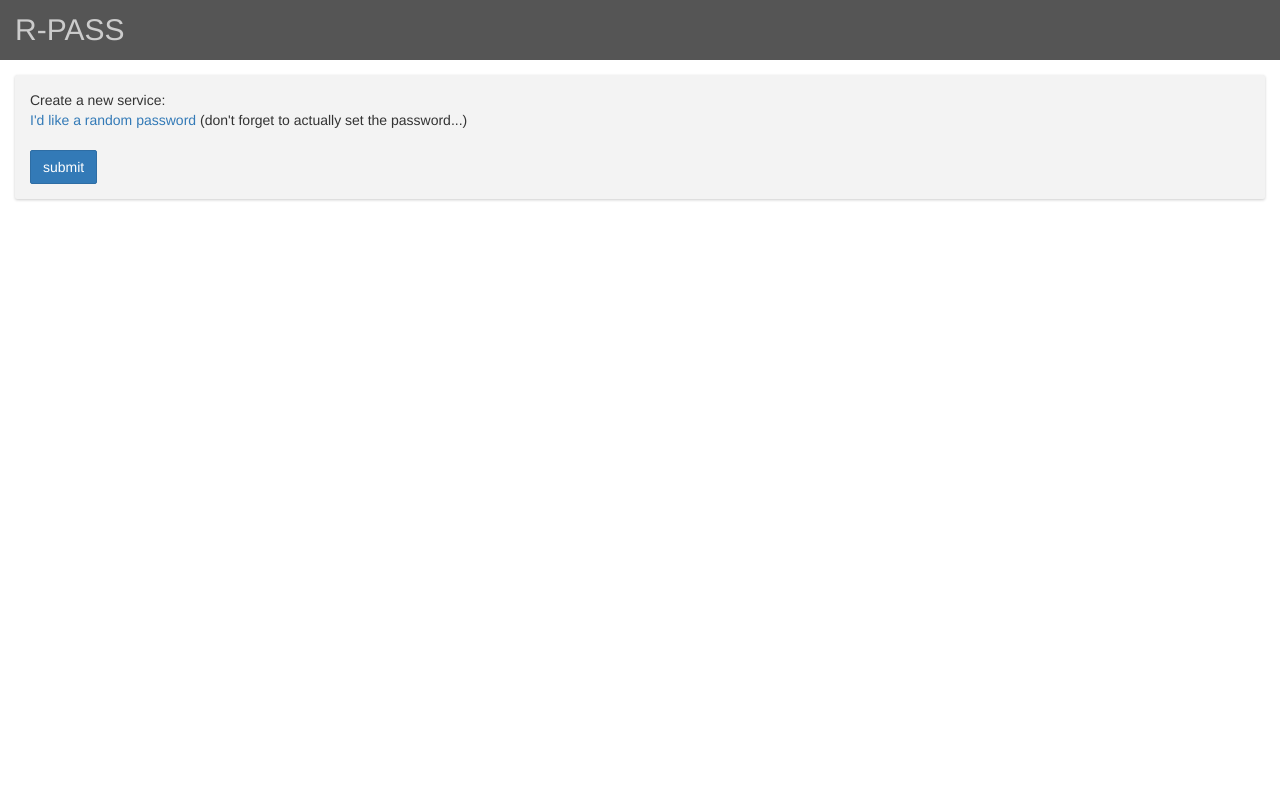
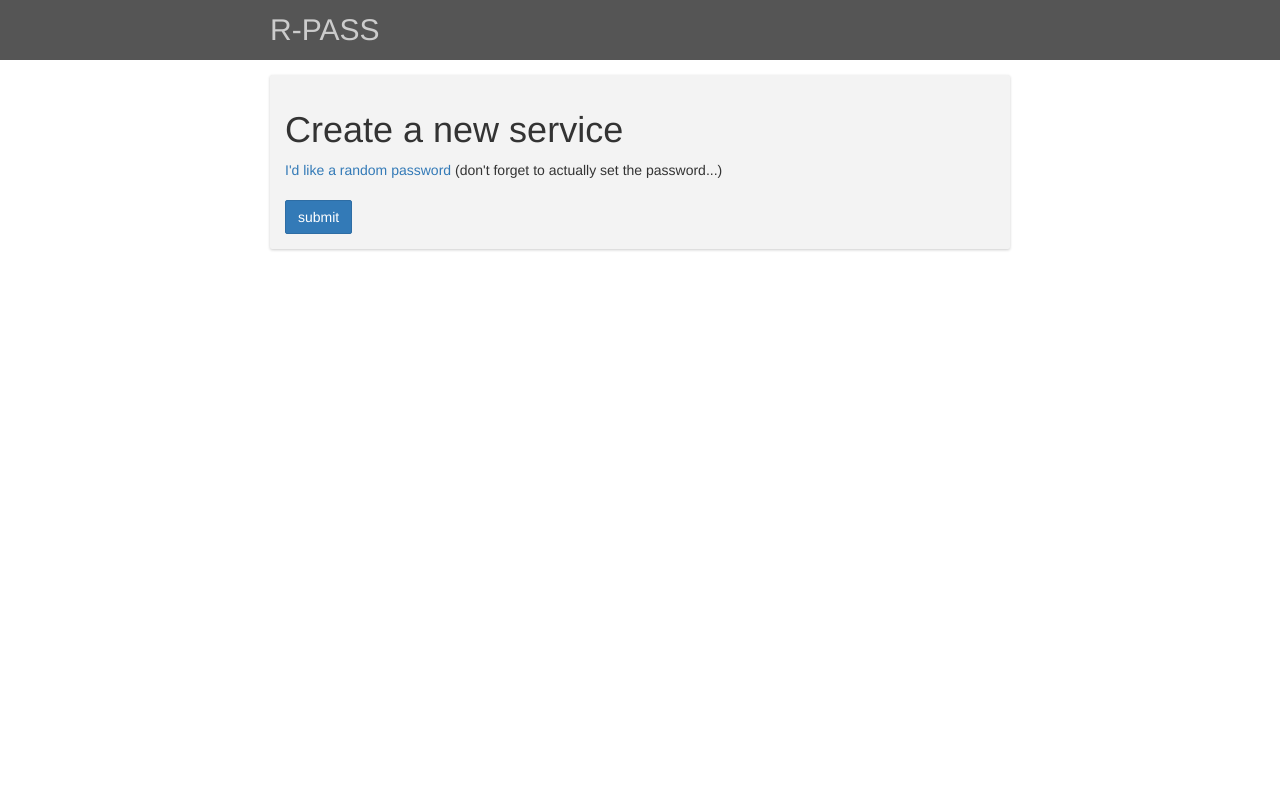
Before and after one commit to uw-it-aca/r-pass, a Django app: template r_pass/templates/create_edit.html in a window 1280 px wide. Run offline with Django 3.2, Linux system fonts and the light colour scheme; the template is opened without the code that fills it: most values are stand-ins (such as "Sample title", 1, 10 or a date in 2020); style sheets or scripts are compiled from the project's sources; some libraries are stand-ins or nearby versions.

Commit message:
fixing padding issues

```diff
--- a/r_pass/static/css/default.less
+++ b/r_pass/static/css/default.less
@@ -28,11 +28,14 @@ input[type="text"], input[type="password"], textarea { width: 93%; }
 
 .header { background: #555; height: 60px; line-height: 60px;
 
-     .logo { color: #fff; margin: 0; display: inline-block; font-size: 30px; margin-left: 15px;
+    .header-inner {
+        .logo { color: #fff; margin: 0; display: inline-block; font-size: 30px; margin-left: 15px;
          a { text-decoration: none; color: #ccc; }
 
-     }
-     .action { display: inline-block; margin-right: 15px; }
+         }
+         .action { display: inline-block; margin-right: 15px; }
+    }
+
 }
 
 .content {
@@ -51,14 +54,14 @@ input[type="text"], input[type="password"], textarea { width: 93%; }
 
 
     .services { margin: 15px;
-
         ul { margin: 0; padding: 0; }
-        li { background-color: #f3f3f3; margin-bottom: 20px; list-style: none; padding: 10px; .drop-shadow; .rounded-corners; }
+        li { background-color: #f3f3f3; margin-bottom: 20px; list-style: none; padding: 10px; .drop-shadow; .rounded-corners;  }
     }
 
-    .services-create-edit, .services-detail { margin: 15px; padding: 15px;
+    .services-create-edit, .services-detail { margin: 15px;
         background-color: #f3f3f3; .drop-shadow; .rounded-corners;
 
+        .services-content { padding: 15px; }
     }
 
 }
--- a/r_pass/static/css/enhanced.less
+++ b/r_pass/static/css/enhanced.less
@@ -1 +1,19 @@
-.login { width: 400px; margin: 0 auto; }
+.header {
+
+    .header-inner { margin: 0 auto; max-width: 740px;
+        .logo { margin-left: 0; }
+        .action { margin-right: 0; }
+    }
+}
+
+
+.content {
+
+    .login { width: 400px; margin: 0 auto; }
+
+    .services {
+
+       margin: 15px auto; max-width: 740px;
+    }
+    .services-create-edit, .services-detail { margin: 15px auto; max-width: 740px; }
+}
--- a/r_pass/templates/base.html
+++ b/r_pass/templates/base.html
@@ -32,10 +32,12 @@
         <![endif]-->
 
 
-        <div id="header" class="header clearfix">
-            <div class="logo pull-left"><a href="/r-pass/">R-PASS</a></div>
-            <div class="action pull-right">
-                {% block action %}{% endblock %}
+        <div id="header" class="header">
+            <div class="header-inner clearfix">
+                <div class="logo pull-left"><a href="/r-pass/">R-PASS</a></div>
+                <div class="action pull-right">
+                    {% block action %}{% endblock %}
+                </div>
             </div>
         </div>
 
--- a/r_pass/templates/create_edit.html
+++ b/r_pass/templates/create_edit.html
@@ -3,7 +3,9 @@
 {% block content %}
 
 <div class="services-create-edit">
-    Create a new service:
+
+    <div class="services-content">
+        <h1>Create a new service</h1>
 
         <form action="{{ submit_url }}" method="post">{% csrf_token %}
         {{ form.as_p }}
@@ -12,6 +14,7 @@
         <br />
         <input type="Submit" value="submit" class="btn btn-primary" />
         </form>
+    </div>
 </div>
 {% endblock %}
 
--- a/r_pass/templates/service_details.html
+++ b/r_pass/templates/service_details.html
@@ -9,6 +9,7 @@
 </style>
 
 <div class="services-detail">
+    <div class="services-content">
         <h1>{{ service.title }}</h1>
 
         <div>
@@ -46,7 +47,7 @@
             {% endfor %}
         </ul>
 
-
+    </div>
 </div>
 {% endblock %}
 
--- a/r_pass/templates/services.html
+++ b/r_pass/templates/services.html
@@ -7,8 +7,8 @@
     <ul>
     {% for service in services %}
         <li>
-        Service name: <a href="{{ service.url }}">{{ service.title }}</a>
-        <p>{{ service.description|safe }}</p>
+            <p>Service: <a href="{{ service.url }}">{{ service.title }}</a></p>
+            {{ service.description|safe }}
         </li>
     {% endfor %}
     </ul>
```
Lines whose indentation alone changed are shown as unchanged.
